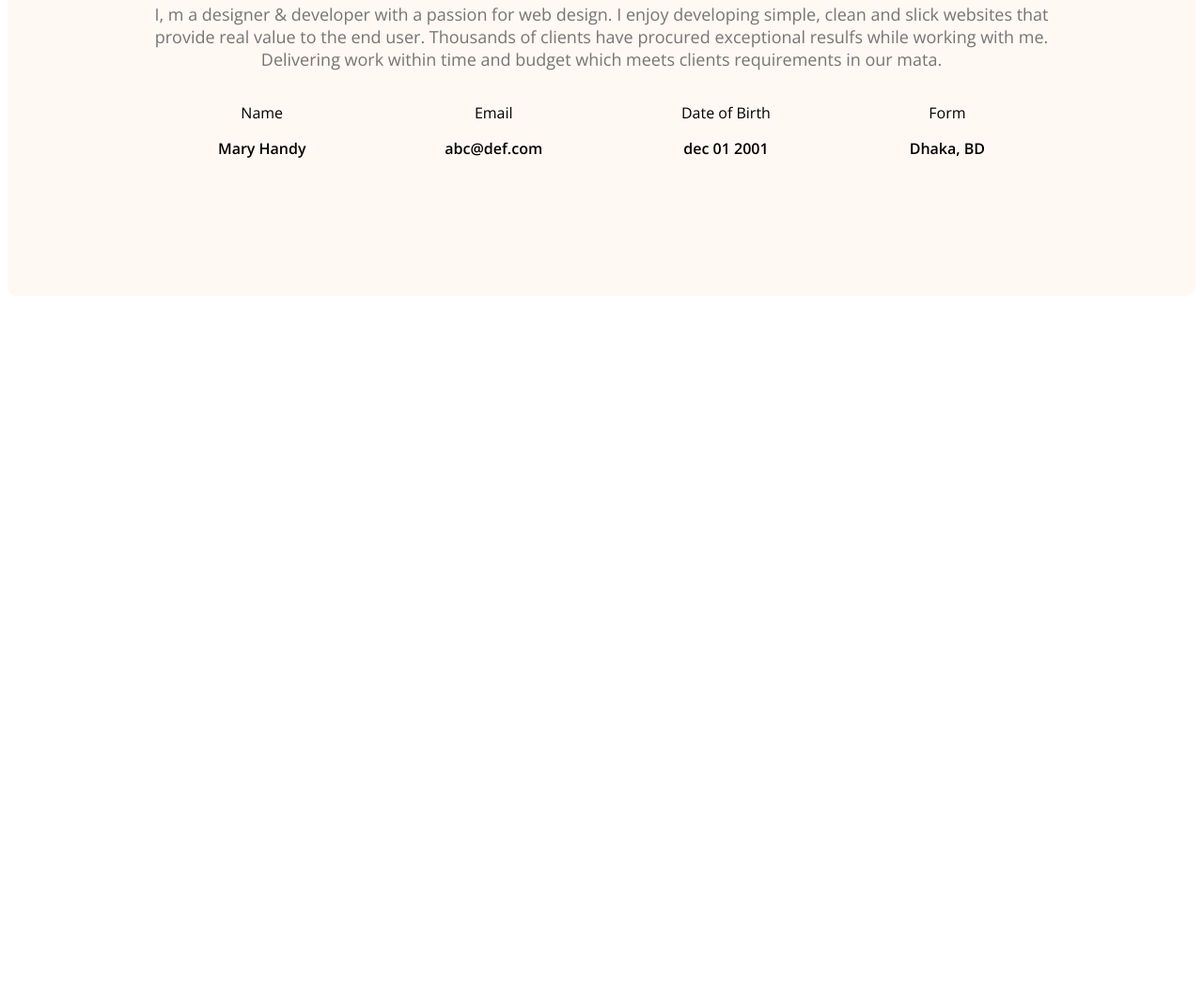
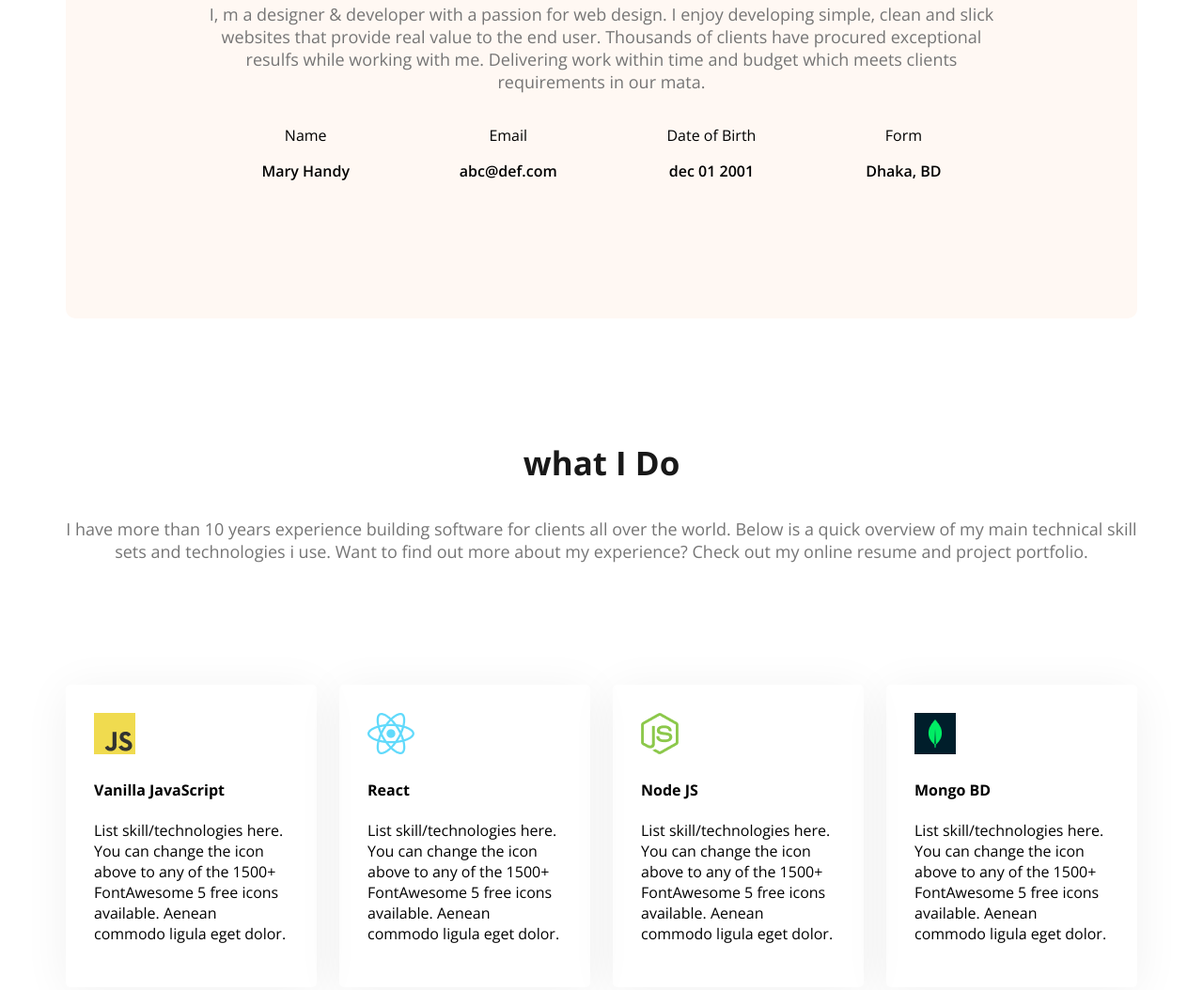
Before and after one commit to mnajat98/web-dev-portfolio, a plain HTML site: page index.html in a window 1280 px wide. Shown: the part 1296-2350 px from the top of the page at 94% size. Before the commit the page ends 1619 px from the top, so only its background shows below. Drawn offline with nearby package versions, Linux system fonts and the light colour scheme.

Commit message:
added more files

```diff
--- a/index.html
+++ b/index.html
@@ -54,6 +54,36 @@
             </div>
          </div>
         </section>
+        <!-- what is do section start-->
+         <section class="skills">
+            <h3 class="section-title text-center">what I Do</h3>
+            <p class="section-description text-center">I have more than 10 years experience building software for clients all over the world. Below is a quick overview of my main technical skill sets and technologies i use. Want to find out more about my experience? Check out my online resume and project portfolio.</p>
+
+
+         </section>
+         <div class="skills-container">
+            <!-- .skill*4>img+h4.skill-title+p.skill-description -->
+             <div class="skill">
+                <img src="images/icons/js.png" alt="">
+                <h4 class="skill-title">Vanilla JavaScript</h4>
+                <p class="skill-description">List skill/technologies here. You can change the icon above to any of the 1500+ FontAwesome 5 free icons available. Aenean commodo ligula eget dolor.</p>
+             </div>
+             <div class="skill">
+                <img src="images/icons/react.png" alt="">
+                <h4 class="skill-title">React</h4>
+                <p class="skill-description">List skill/technologies here. You can change the icon above to any of the 1500+ FontAwesome 5 free icons available. Aenean commodo ligula eget dolor.</p>
+             </div>
+             <div class="skill">
+                <img src="images/icons/nodejs.png" alt="">
+                <h4 class="skill-title">Node JS</h4>
+                <p class="skill-description">List skill/technologies here. You can change the icon above to any of the 1500+ FontAwesome 5 free icons available. Aenean commodo ligula eget dolor.</p>
+             </div>
+             <div class="skill">
+                <img src="images/icons/mongo.png" alt="">
+                <h4 class="skill-title">Mongo BD</h4>
+                <p class="skill-description">List skill/technologies here. You can change the icon above to any of the 1500+ FontAwesome 5 free icons available. Aenean commodo ligula eget dolor.</p>
+             </div>
+         </div>
     </main>
     <footer>
 
--- a/styles/portfolio.css
+++ b/styles/portfolio.css
@@ -46,7 +46,9 @@
     color: #757575;
 
 }
-
+.text-center{
+    text-align: center;
+}
 /* Nav styles */
 nav{
     display: flex;
@@ -96,16 +98,19 @@ nav li a {
 }
 
 /* main styles */
-.main{
+main{
     max-width: 1140px;
     margin: 0 auto;
+}
+main section{
+    margin-top: 130px;
+    margin-bottom: 130px;
 }
 /* about */
 .about{
     border-radius: 10px;
     padding: 130px 150px;
     text-align: center;
-    margin-top: 130px;
 }
 .about-items{
     display: flex;
@@ -114,3 +119,14 @@ nav li a {
 .item-description{
     font-weight: 600;
 }
+/* skills-container */
+.skills-container{
+    display: flex;
+    gap: 24px;
+    justify-content: center;
+}
+.skill{
+    padding: 30px;
+    border-radius: 5px;
+    box-shadow: 0px 6px 50px 0px rgba(0, 0, 0, 0.06);
+}
```
